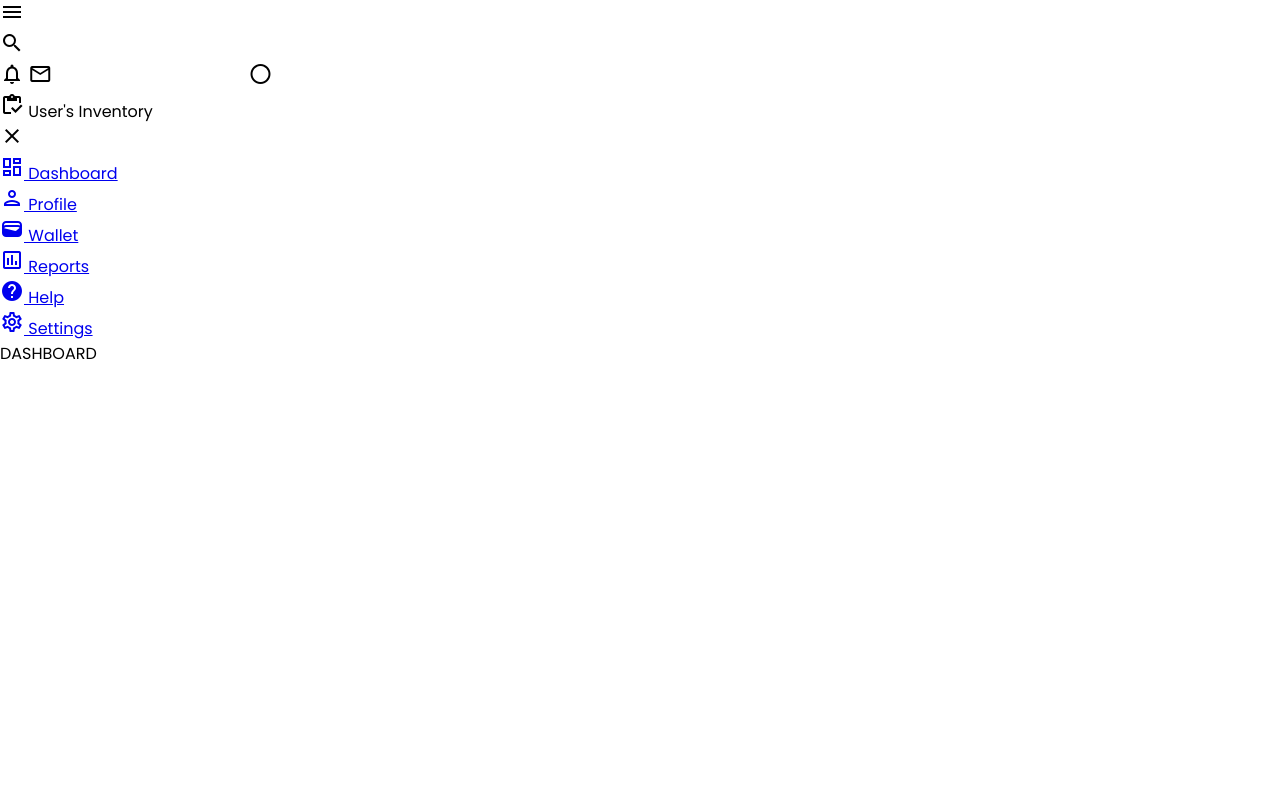
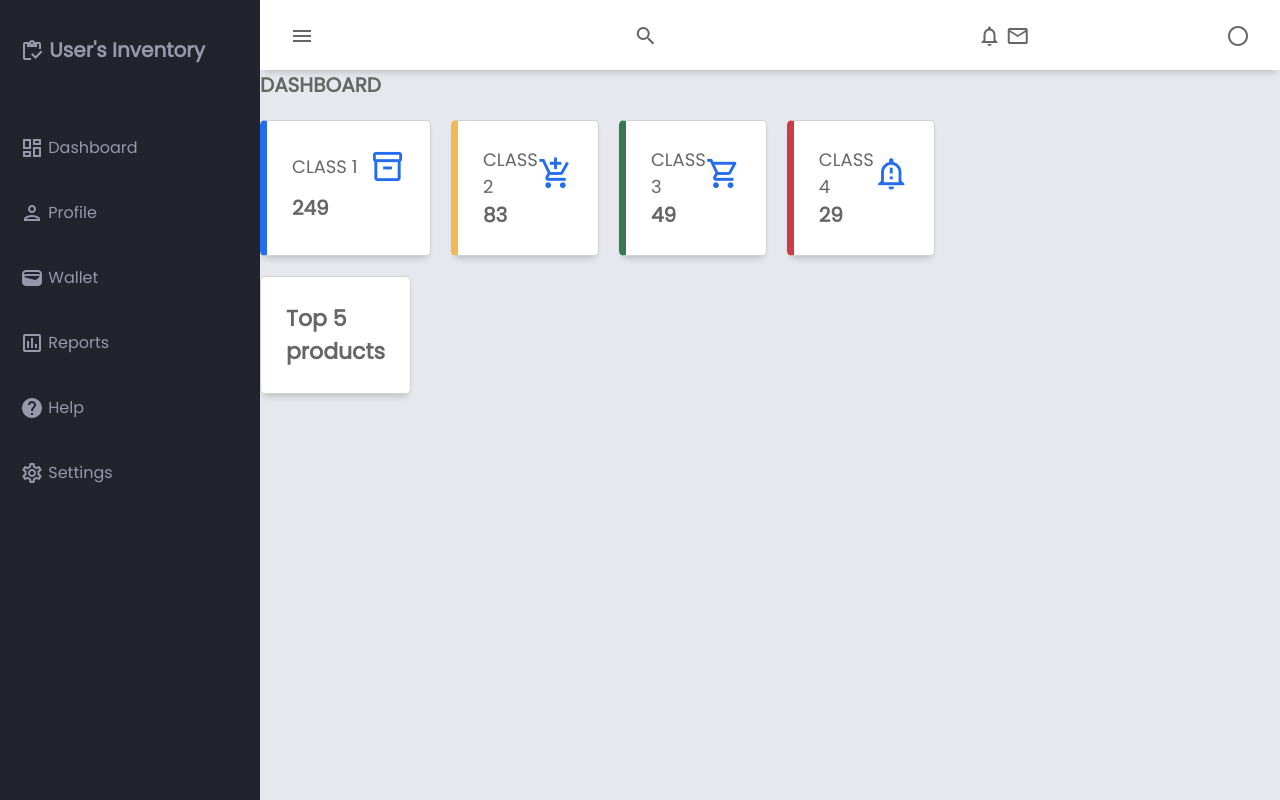
Before and after one commit to kaelkkd/ept, a Django app: template templates/dashboard/dashboard.html in a window 1280 px wide. Run offline with Django 3.2, Linux system fonts and the light colour scheme; the template is opened without the code that fills it, so the values that code supplies are empty; some libraries are stand-ins or nearby versions.

Commit message:
dashboard wip

```diff
--- a/static/assets/css/style.css
+++ b/static/assets/css/style.css
@@ -287,80 +287,270 @@ strong.register{
 
 /* dashboard */
 
-body.dashboard {
-    display: flex;
+body.dashboard{
+    margin: 0;
+    padding: 0;
+    box-sizing: border-box;
+    background-color: #e6e8ed;
+    color: #666666;
 }
 
-.sidebar.dashboard{
-    position: sticky;
-    top: 0;
-    left: 0;
-    bottom: 0;
-    width: 115px;
-    height: 100vh;
-    padding: 0 1.3rem; /*1.5 */
-    color: #fff;
-    overflow: hidden;
-    transition: all 0.3s linear;
-    background: rgba(113, 99, 186, 255);
+.material-icons-outlined{
+    vertical-align: middle;
+    line-height: 1px;
 }
 
-.sidebar.dashboard:hover{
-    width: 240px;
-    transition: 0.3s;
+.text-primary{
+    color: #666666;
 }
 
-.logo.dashboard{
-    height: 80px;
-    padding: 16px;
+.text-blue{
+    color: #246dec;
 }
 
-.menu.dashboard{
-    height: 88%;
-    position: relative;
-    list-style: none;
-    padding: 0;
+.text-red{
+    color: #cc3c43;
 }
 
-.menu.dashboard li{
-    padding: 1rem;
-    margin: 8px 0;
-    border-radius: 8px;
-    transition: all 0.5s ease-in-out;
+.text-green{
+    color: #367952;
 }
 
-.menu.dashboard li:hover, .active{
-    background: #e0e0e058;
+.text-orange{
+    color: #f5b74f;
 }
 
-.menu.dashboard a{
-    color: #fff;
-    font-size: 14px;
-    text-decoration: none;
+.font-weight-bold{
+    font-weight: 600;
+}
+
+.grid-container.dashboard{
+    display: grid;
+    grid-template-columns: 260px 1fr 1fr 1fr;
+    grid-template-rows: 0.2fr 3fr;
+    grid-template-areas: "sidebar header header header"
+    "sidebar main main main";
+    height: 100vh;
+}
+
+.header.dashboard{
+    grid-area: header;
+    height: 70px;
+    background-color: #fff;
     display: flex;
     align-items: center;
-    gap: 1.5rem;
+    justify-content: space-between;
+    padding: 0 30px 0 30px;
+    box-shadow: 0 6px 7px -4px rgba(0, 0, 0, 0.2);
 }
 
-.menu.dashboard.icon a span{
-    overflow: hidden;
+.menu-icon.dashboard{
+    display: none;
 }
 
-.menu.dashboard a span {
-    font-size: 1.2rem;
+#sidebar{
+    grid-area: sidebar;
+    height: 100%;
+    background-color: #21232d;
+    color: #9799ab;
+    overflow-y: auto;
+    transition: all 0.5s;
+    -webkit-transition: all 0.5s;
 }
 
-.logout.dashboard{
-    position: absolute;
-    bottom: 0;
-    left: 0;
-    margin: 8px 0;
-    width: 100%;
-    padding: 1rem;
-    border-radius: 8px;
-    transition: background 0.5s ease-in-out;
+.sidebar-title.dashboard{
+    display: flex;
+    justify-content: space-between;
+    align-items: center;
+    padding: 20px 20px 20px 20px;
+    margin-bottom: 30px;
 }
 
-.logout.dashboard:hover{
-    background: #e0e0e058;
+.sidebar-title.dashboard > span{
+    display: none;
 }
+
+.sidebar-brand.dashboard{
+    margin-top: 15px;
+    font-size: 20px;
+    font-weight: 700;
+}
+
+.sidebar-list.dashboard{
+    padding: 0;
+    margin-top: 15px;
+    list-style-type: none;
+}
+
+.sidebar-list-item{
+    padding: 20px 20px 20px 20px;
+}
+
+.sidebar-list-item:hover{
+    background-color: rgba(255, 255, 255, 0.2);
+    cursor: pointer;
+}
+
+.sidebar-list-item > a{
+    text-decoration: none;
+    color: #9799ab;
+}
+
+.sidebar-responsive.dashboard{
+    display: inline !important;
+    position: position;
+    z-index: 12 !important;
+}
+
+.main-container.dashboard{
+    grid-area: main;
+    overflow-y: auto;
+    padding: 20px 20px;
+}
+
+.main.title.dashboard{
+    display: flex;
+    justify-content: space-between;
+}
+
+.main-title.dashboard > p {
+    font-size: 20px;
+}
+
+.main-cards.dashboard{
+    display: grid;
+    grid-template-columns: 1fr 1fr 1fr 1fr;
+    gap: 20px;
+    margin: 20px 0;
+}
+
+.card.dashboard{
+    display: flex;
+    flex-direction: column;
+    justify-content: space-around;
+    padding: 25px;
+    background-color: #fff;
+    box-sizing: border-box;
+    border: 1px solid #d2d2d3;
+    border-radius: 5px;
+    box-shadow: 0 6px 7px -4px rgba(0, 0, 0, 0.2);
+}
+
+.card.dashboard:first-child{
+    border-left: 7px solid #246dec;
+}
+
+.card.dashboard:nth-child(2){
+    border-left: 7px solid #f5b74f;
+}
+
+.card.dashboard:nth-child(3){
+    border-left: 7px solid #367952;
+}
+
+.card.dashboard:nth-child(4){
+    border-left: 7px solid #cc3c43;
+}
+
+.card.dashboard > span{
+    font-size: 20px;
+    font-weight: 600;
+}
+
+.card-inner.dashboard{
+    display: flex;
+    align-items: center;
+    justify-content: space-between;
+}
+
+.card-inner.dashboard > p{
+    font-size: 18px;
+}
+
+.card-inner.dashboard > span{
+    font-size: 35px;
+}
+
+.charts.dashboard{
+    display: grid;
+    grid-template-columns: 1fr 1fr;
+    gap: 20px;
+}
+
+.charts-card{
+    background-color: #fff;
+    margin-bottom: 20px;
+    padding: 25px;
+    box-sizing: border-box;
+    -webkit-column-break-inside: avoid;
+    border: 1px solid #d2d2d3;
+    border-radius: 5px;
+    box-shadow: 0 6px 7px -4px rgba(0, 0, 0, 0.2);
+}
+
+.chart-title{
+    display: flex;
+    align-items: center;
+    justify-content: center;
+    font-size: 22px;
+    font-weight: 600;
+}
+
+::-webkit-scrollbar {
+    width: 5px;
+    height: 6px;
+}
+
+::-webkit-scrollbar-track {
+    box-shadow: inset 0 0 5px #a5aaad;
+    border-radius: 10px;
+}
+
+::-webkit-scrollbar-thumb {
+    background-color: #4f35a1;
+    border-radius: 10px;
+}
+
+::-webkit-scrollbar-thumb:hover {
+    background-color: #a5aaad;
+}
+
+@media screen and (max-width: 992px) {
+    .grid-container.dashboard{
+        grid-template-columns: 1fr;
+        grid-template-rows: 0.2fr 3fr;
+        grid-template-areas: "header" "main";
+    }
+
+    #sidebar{
+        display: none;
+    }
+
+    .menu-icon.dashboard{
+        display: inline;
+    }
+
+    .sidebar-title.dashboard > span{
+        display: inline;
+    }
+}
+
+
+@media screen and (max-width: 768px){
+    .main-cards.dashboard{
+        grid-template-columns: 1fr;
+        gap: 10px;
+        margin-bottom: 0;
+    }
+
+    .charts.dashboard{
+        grid-template-columns: 1fr;
+        margin-top: 30px;
+    }
+}
+
+@media screen and (max-width: 576px) {
+    .header-left.dashboard{
+        display: none;
+    }
+}
--- a/templates/dashboard/dashboard.html
+++ b/templates/dashboard/dashboard.html
@@ -1,5 +1,4 @@
 {% load static %}
-
 <!DOCTYPE html>
 <html>
     <head class="dashboard">
@@ -18,12 +17,12 @@
                     <span class="material-icons-outlined dashboard">menu</span>
                 </div>
                 <div class="header-left dashboard">
-                    <span class="material-icons-outlined dashboard">search</span>
+                    <span class="material-icons-outlined">search</span>
                 </div>
                 <div class="header-right dashbboard">
-                    <span class="material-icons-outlined dashboard">notifications</span>
-                    <span class="material-icons-outlined dashboard">email</span>
-                    <span class="material-icons-outlined dashboard">account circle</span>
+                    <span class="material-icons-outlined">notifications</span>
+                    <span class="material-icons-outlined">email</span>
+                    <span class="material-icons-outlined">account circle</span>
                 </div>
             </header>
 
@@ -75,18 +74,49 @@
                 </div>
 
                 <div class="main-cards dashboard">
+
                     <div class="card dashboard">
                         <div class="card-inner dashboard">
-                            <p class="text-primary"> </p>
-                            <span class="material-icons-outlined text-blue"> </span>
+                            <p class="text-primary"> CLASS 1 </p>
+                            <span class="material-icons-outlined text-blue">inventory_2</span>
                         </div>
+                         <span class="text-primary font-weight-bold">249</span>
+                    </div>
+
+                    <div class="card dashboard">
+                      <div class="card-inner dashboard">
+                          <p class="text-primary"> CLASS 2</p>
+                          <span class="material-icons-outlined text-blue">add_shopping_cart</span>
+                      </div>
+                       <span class="text-primary font-weight-bold">83</span>
+                    </div>
+
+                    <div class="card dashboard">
+                      <div class="card-inner dashboard">
+                          <p class="text-primary">CLASS 3</p>
+                          <span class="material-icons-outlined text-blue">shopping_cart</span>
+                      </div>
+                       <span class="text-primary font-weight-bold">49</span>
+                    </div>
+
+                    <div class="card dashboard">
+                      <div class="card-inner dashboard">
+                          <p class="text-primary">CLASS 4</p>
+                          <span class="material-icons-outlined text-blue">notification_important</span>
+                      </div>
+                       <span class="text-primary font-weight-bold">29</span>
+                    </div>
+
+                    <div class="charts dashboard">
+                      <div class="charts-card">
+                        <p class="chart-title">Top 5 products</p>
+                        <div id="area-chart"></div>
+                      </div>
                     </div>
                 </div>
-
             </main>
-
-
         </div>
+        <script src="https://cdnjs.cloudflare.com/ajax/libs/apexcharts/3.35.3/apexcharts.min.js"></script>
         <script src="main.js" async defer></script>
     </body>
 </html>
```
